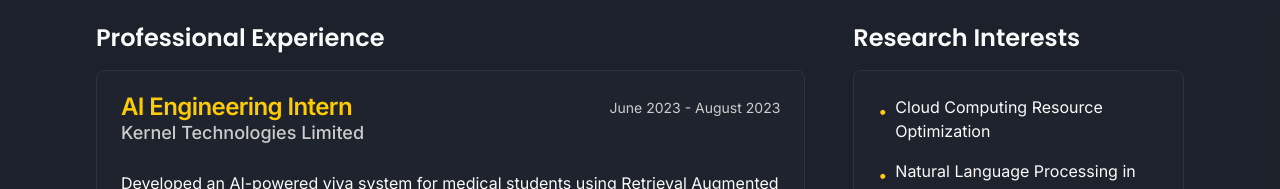
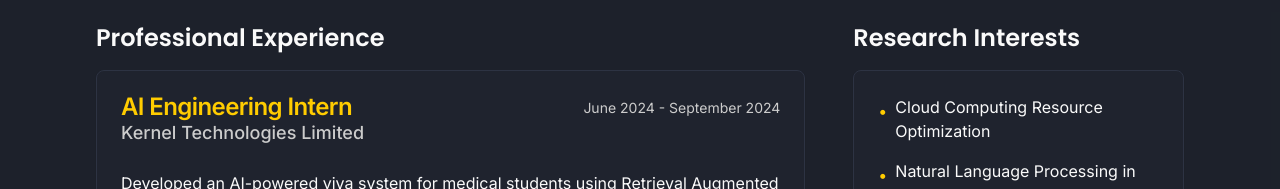
Before and after one commit to mr-f-2002/nahin-portfolio-3d-showcase, a React (Vite) app: page / in a window 1280 px wide. Shown: the part 4561-4750 px from the top of the page. Built offline with nearby package versions, Linux system fonts and the light colour scheme.

Commit message:
updated internship date

```diff
--- a/src/components/Experience.tsx
+++ b/src/components/Experience.tsx
@@ -47,7 +47,7 @@ const Experience = () => {
       id: 1,
       role: "AI Engineering Intern",
       company: "Kernel Technologies Limited",
-      period: "June 2023 - August 2023",
+      period: "June 2024 - September 2024",
       description: "Developed an AI-powered viva system for medical students using Retrieval Augmented Generation (RAG) for textbook-based viva questions and feedback.",
       responsibilities: [
         "Implemented RAG models to generate context-relevant questions from medical textbooks",
```
